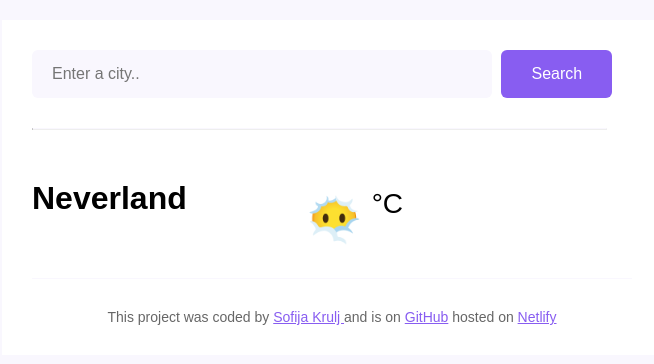
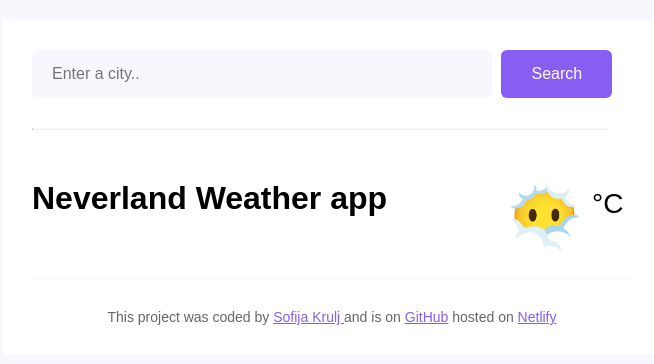
Before and after one commit to Sofija-Krj/Meteo-App, a plain HTML site: page index.html in a window 1280 px wide. Shown: the whole page, without its empty margins (308-962 px from the left). Drawn offline with nearby package versions, Linux system fonts and the light colour scheme.

Commit message:
Adapting the Design of the staging URL

```diff
--- a/index.html
+++ b/index.html
@@ -24,7 +24,7 @@
       <hr class="section-line" />
       <main class="main-content">
         <div>
-          <h1 id="heading">Neverland</h1>
+          <h1 id="heading">Neverland Weather app</h1>
           <p class="weather-details">
            <span class="change-date" id="automated-time"></span> <span class="weather-condition"></span>
 
--- a/src/style.css
+++ b/src/style.css
@@ -68,8 +68,8 @@ footer {
 }
 
 .weather-emoji {
-  font-size: 44px;
-  margin-top: 22px;
+  font-size: 60px;
+  margin-top: 10px;
 }
 
 .temperature {
```
